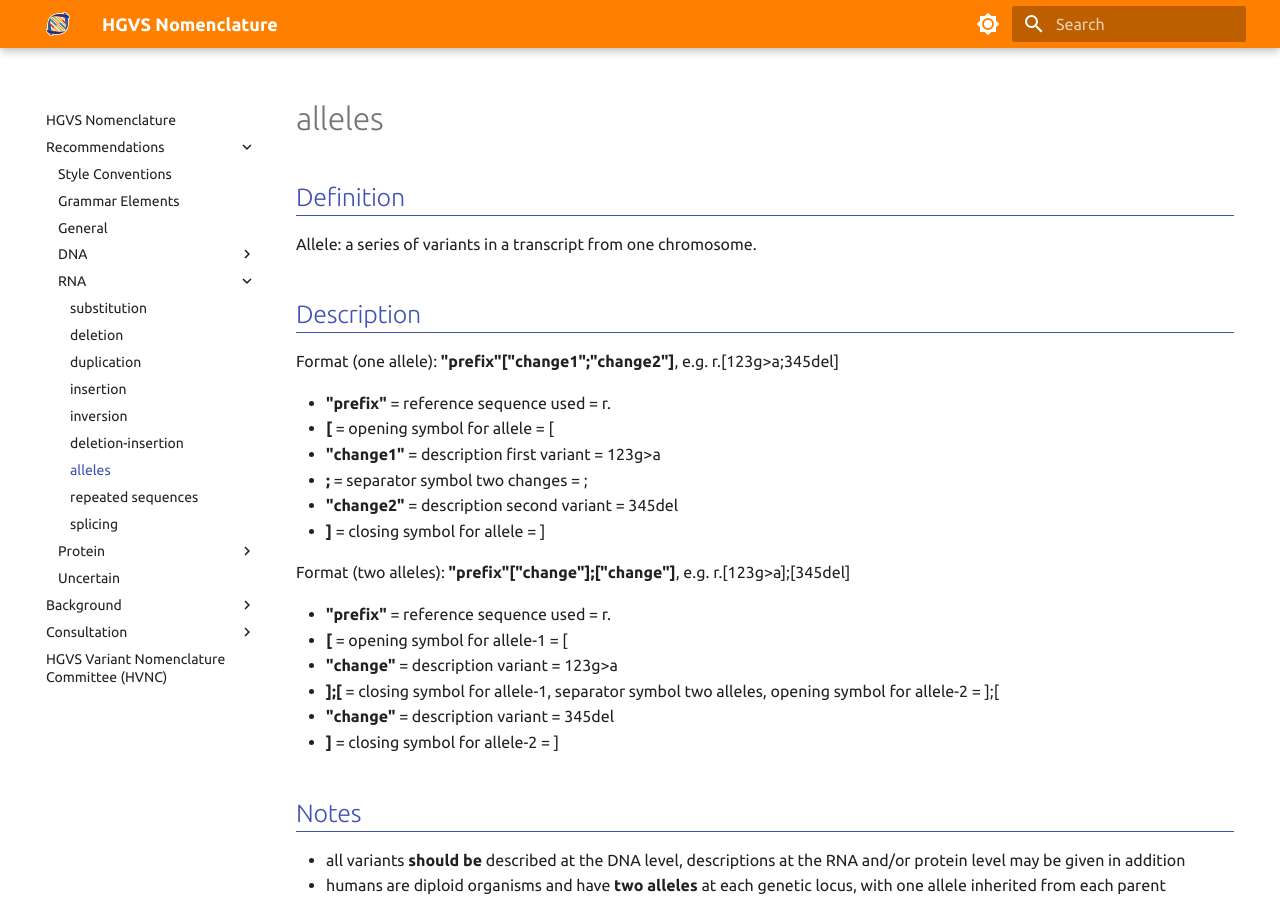
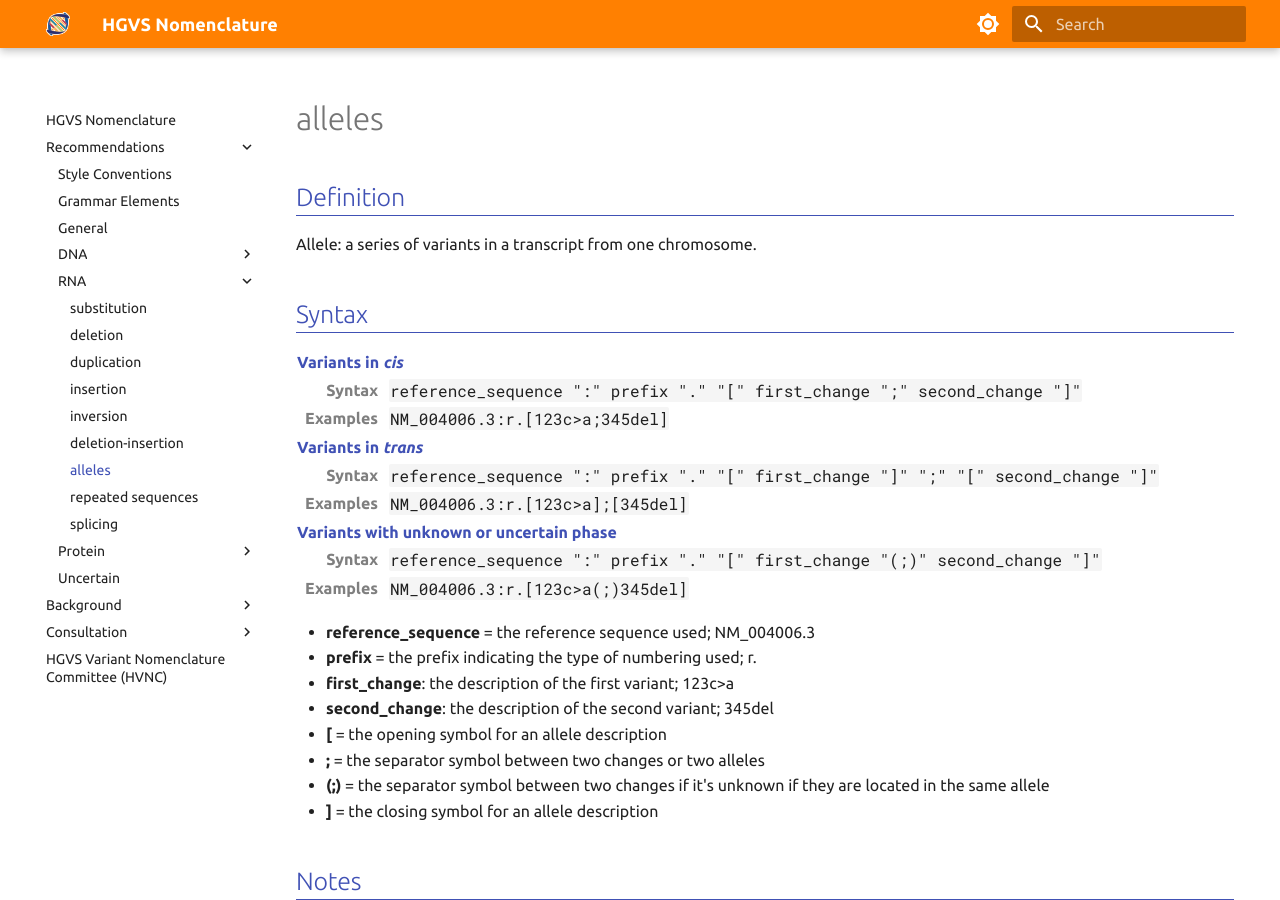
Before and after one commit to HGVSnomenclature/hgvs-nomenclature, an MkDocs documentation site: the page built from docs/recommendations/RNA/alleles.md, in a window 1280 px wide and 900 px high. Built offline with MkDocs 1.6.1 and Material for MkDocs 9.7.7, drawn with Linux system fonts in a browser that asks for light colours.

Commit message:
Reformatted the syntax block for RNA alleles.
I kept the symbol definitions, unlike the DNA allele page that lost
 the explanations of the used symbols. I did reformat that list as
 well, to improve clarity (IMHO) and clarified that "r." is not a
 reference sequence.

```diff
--- a/docs/recommendations/RNA/alleles.md
+++ b/docs/recommendations/RNA/alleles.md
@@ -4,25 +4,46 @@
 
 Allele: a series of variants in a transcript from one chromosome.
 
-## Description
+## Syntax
 
-Format (one allele): **"prefix"["change1";"change2"]**, e.g. r.[123g>a;345del]
+<table class="syntax">
+  <tr><th class="section" colspan="2">Variants in <i>cis</i></th></tr>
+  <tr>
+    <th>Syntax</th>
+    <td><code>reference_sequence ":" prefix "." "[" first_change ";" second_change "]"</code></td>
+  </tr>
+  <tr>
+    <th>Examples</th>
+    <td><code>NM_004006.3:r.[123c>a;345del]</code></td>
+  </tr>
+  <tr><th class="section" colspan="2">Variants in <i>trans</i></th></tr>
+  <tr>
+    <th>Syntax</th>
+    <td><code>reference_sequence ":" prefix "." "[" first_change "]" ";" "[" second_change "]"</code></td>
+  </tr>
+  <tr>
+    <th>Examples</th>
+    <td><code>NM_004006.3:r.[123c>a];[345del]</code></td>
+  </tr>
+  <tr><th class="section" colspan="2">Variants with unknown or uncertain phase</th></tr>
+  <tr>
+    <th>Syntax</th>
+    <td><code>reference_sequence ":" prefix "." "[" first_change "(;)" second_change "]"</code></td>
+  </tr>
+  <tr>
+    <th>Examples</th>
+    <td><code>NM_004006.3:r.[123c>a(;)345del]</code></td>
+  </tr>
+</table>
 
-- **"prefix"** = reference sequence used = r.
-- **[** = opening symbol for allele = [
-- **"change1"** = description first variant = 123g>a
-- **;** = separator symbol two changes = ;
-- **"change2"** = description second variant = 345del
-- **]** = closing symbol for allele = ]
-
-Format (two alleles): **"prefix"["change"];["change"]**, e.g. r.[123g>a];[345del]
-
-- **"prefix"** = reference sequence used = r.
-- **[** = opening symbol for allele-1 = [
-- **"change"** = description variant = 123g>a
-- **];[** = closing symbol for allele-1, separator symbol two alleles, opening symbol for allele-2 = ];[
-- **"change"** = description variant = 345del
-- **]** = closing symbol for allele-2 = ]
+- **reference_sequence** = the reference sequence used; NM_004006.3
+- **prefix** = the prefix indicating the type of numbering used; r.
+- **first_change**: the description of the first variant; 123c>a
+- **second_change**: the description of the second variant; 345del
+- **[** = the opening symbol for an allele description
+- **;** = the separator symbol between two changes or two alleles
+- **(;)** = the separator symbol between two changes if it's unknown if they are located in the same allele
+- **]** = the closing symbol for an allele description
 
 ## Notes
 
```
